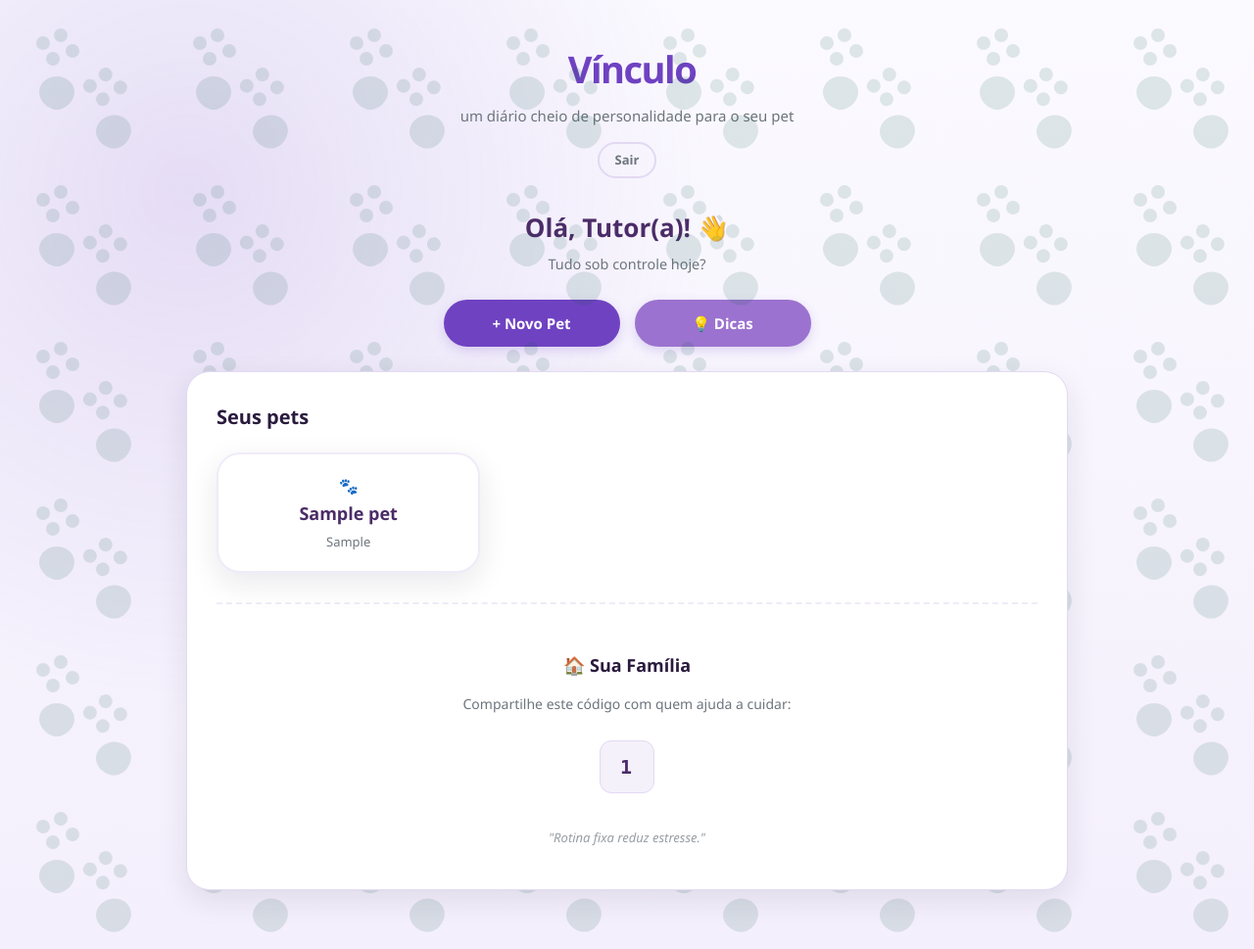
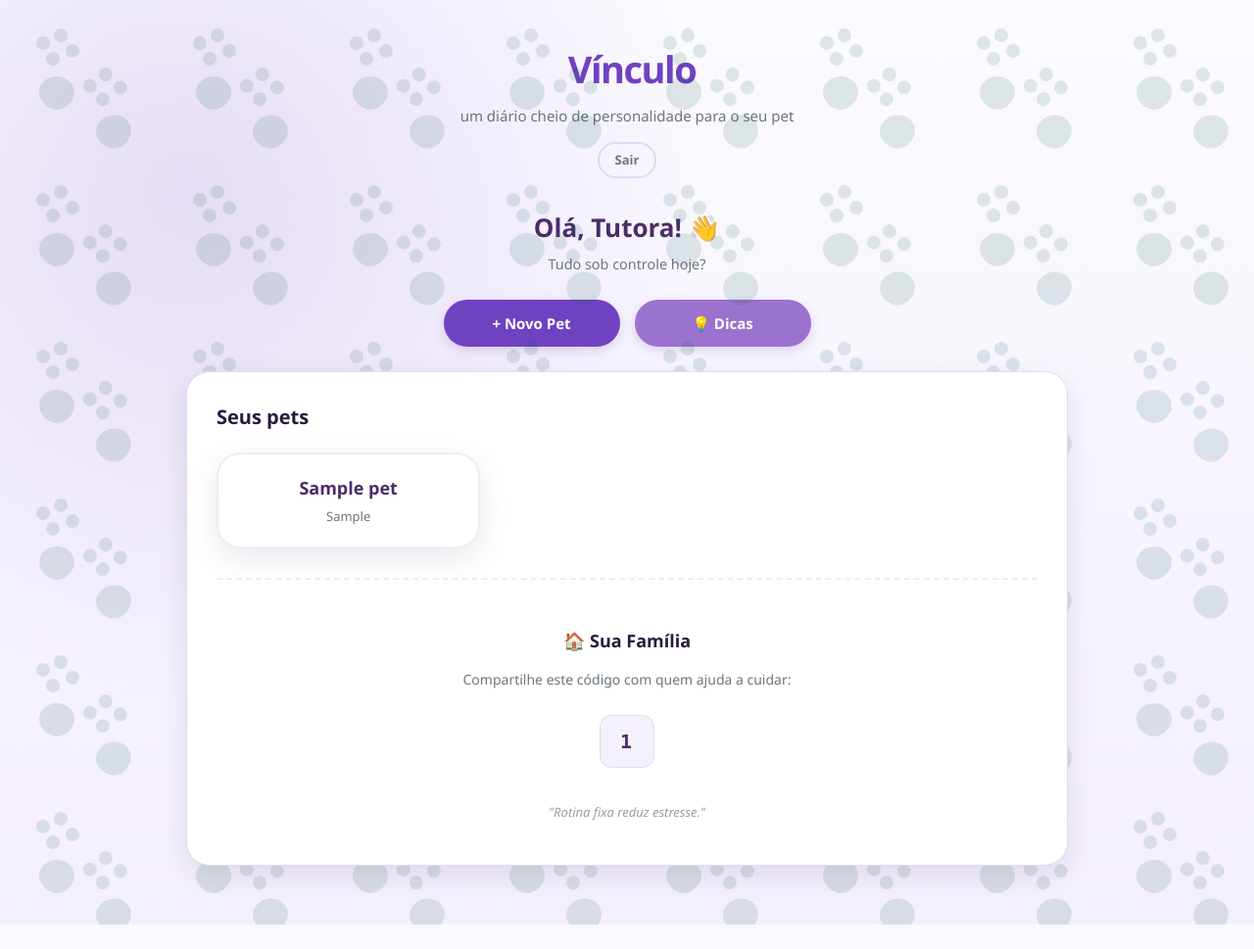
Before and after one commit to sabrinaandraderocha-cmyk/vinculo-pets, a Flask app: page / in a window 1280 px wide. Shown: the whole page at 98% size. After the commit the page ends 944 px from the top, so only its background shows below. Run offline with Flask 3, Linux system fonts and the light colour scheme; the visitor is signed in with stand-in values (Sample User, id 1); tables that the repository leaves empty hold one stand-in row (values such as "Sample post").

Commit message:
Update index.html

```diff
--- a/templates/index.html
+++ b/templates/index.html
@@ -4,7 +4,7 @@
 
 <div style="text-align: center; margin-bottom: 25px;">
     <h2 style="color: var(--brand); font-weight: 800; font-size: 26px; margin: 0;">
-        Olá, Tutor(a)! 👋
+        Olá, Tutora! 👋
     </h2>
     <p class="muted" style="margin-top: 5px;">Tudo sob controle hoje?</p>
 </div>
@@ -26,11 +26,6 @@
         <div class="pets-grid">
             {% for pet in pets %}
             <a href="{{ url_for('detalhes_pet', pet_id=pet.id) }}" class="pet-item-card">
-                <div class="pet-emoji">
-                    {% if 'gat' in pet.especie.lower() %}🐱
-                    {% elif 'cão' in pet.especie.lower() or 'cao' in pet.especie.lower() %}🐶
-                    {% else %}🐾{% endif %}
-                </div>
                 <div class="pet-name">{{ pet.nome }}</div>
                 <div class="pet-desc">{{ pet.especie|capitalize }}</div>
             </a>
```
